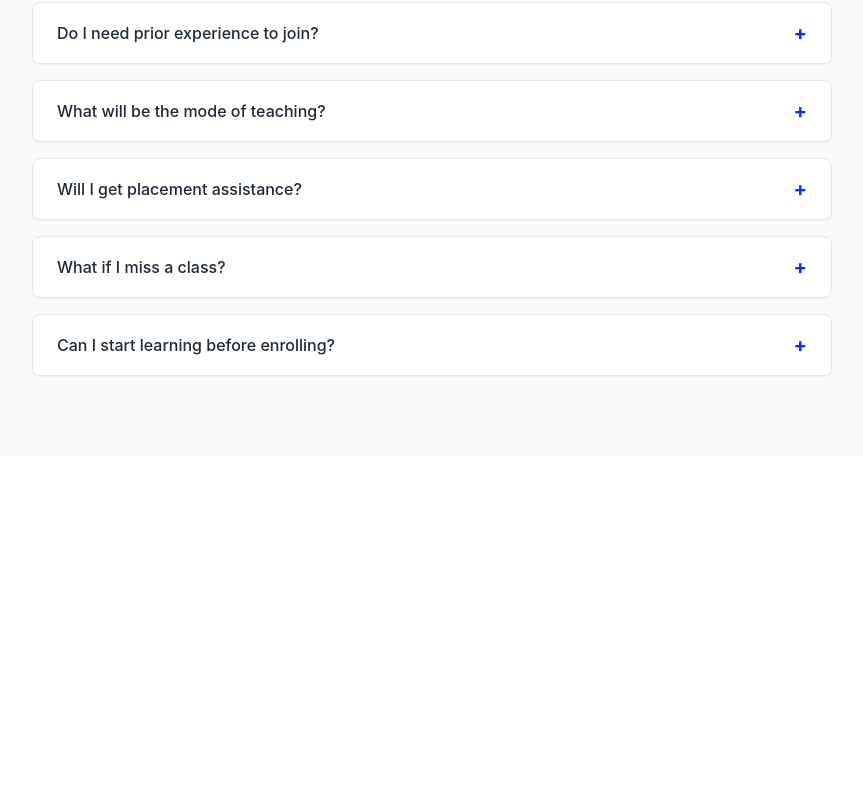
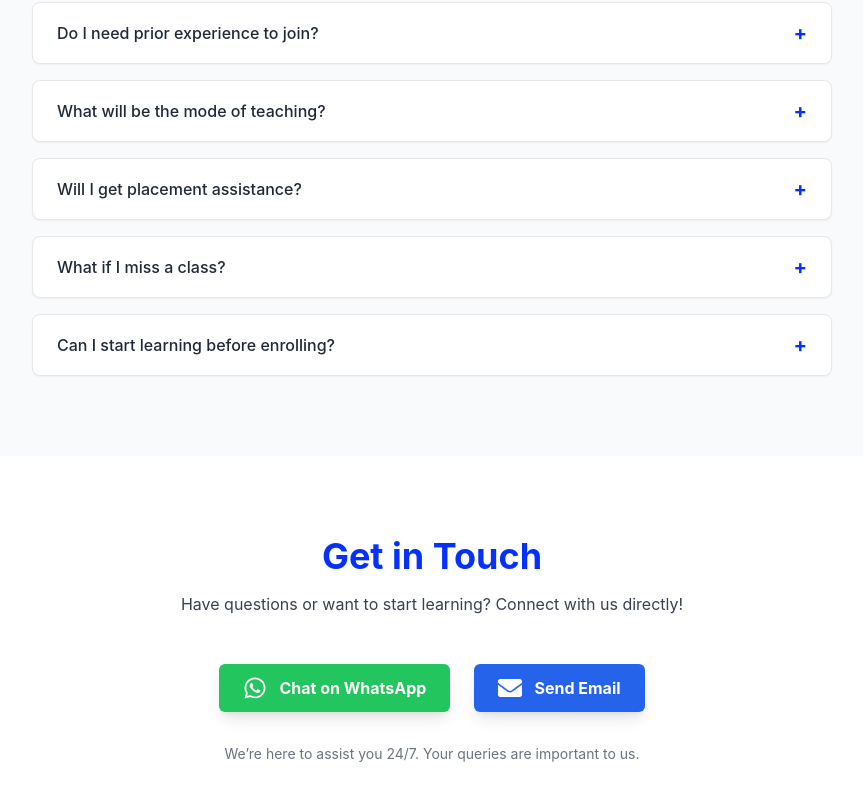
Before and after one commit to sanjeev699/certifa_rebel, a React (Create React App) app: page / in a window 1280 px wide. Shown: the part 6251-7051 px from the top of the page, without its empty margins (208-1071 px from the left). Before the commit the page ends 6707 px from the top, so only its background shows below. Built offline with nearby package versions, Linux system fonts and the light colour scheme.

Commit message:
Update App.jsx

```diff
--- a/src/App.jsx
+++ b/src/App.jsx
@@ -8,7 +8,7 @@ import ProgramSection from "./components/ProgramSection";
 import ProgramDetailsSection from "./components/ProgramDetailsSection";
 import SkillsKickstartSection from "./components/SkillsKickstartSection";
 import FAQSection from "./components/FAQSection";
-//import ContactSection from "./components/ContactSection";
+import ContactSection from "./components/ContactSection";
 //import FloatingWhatsApp from "./components/FloatingWhatsApp";
 
 
@@ -27,6 +27,7 @@ function App() {
       <ProgramDetailsSection />
       <SkillsKickstartSection />
       <FAQSection />
+      <ContactSection/>
 
     </div>
   );
```
